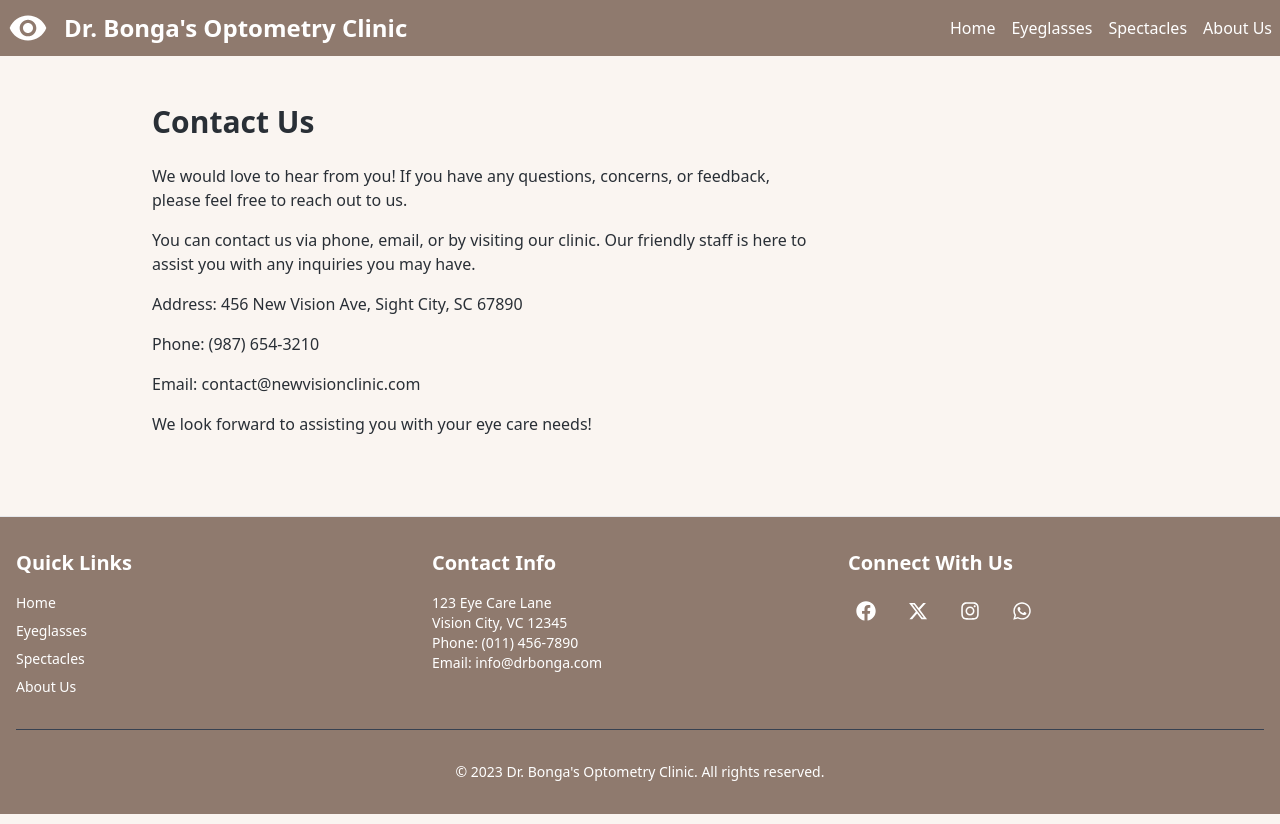
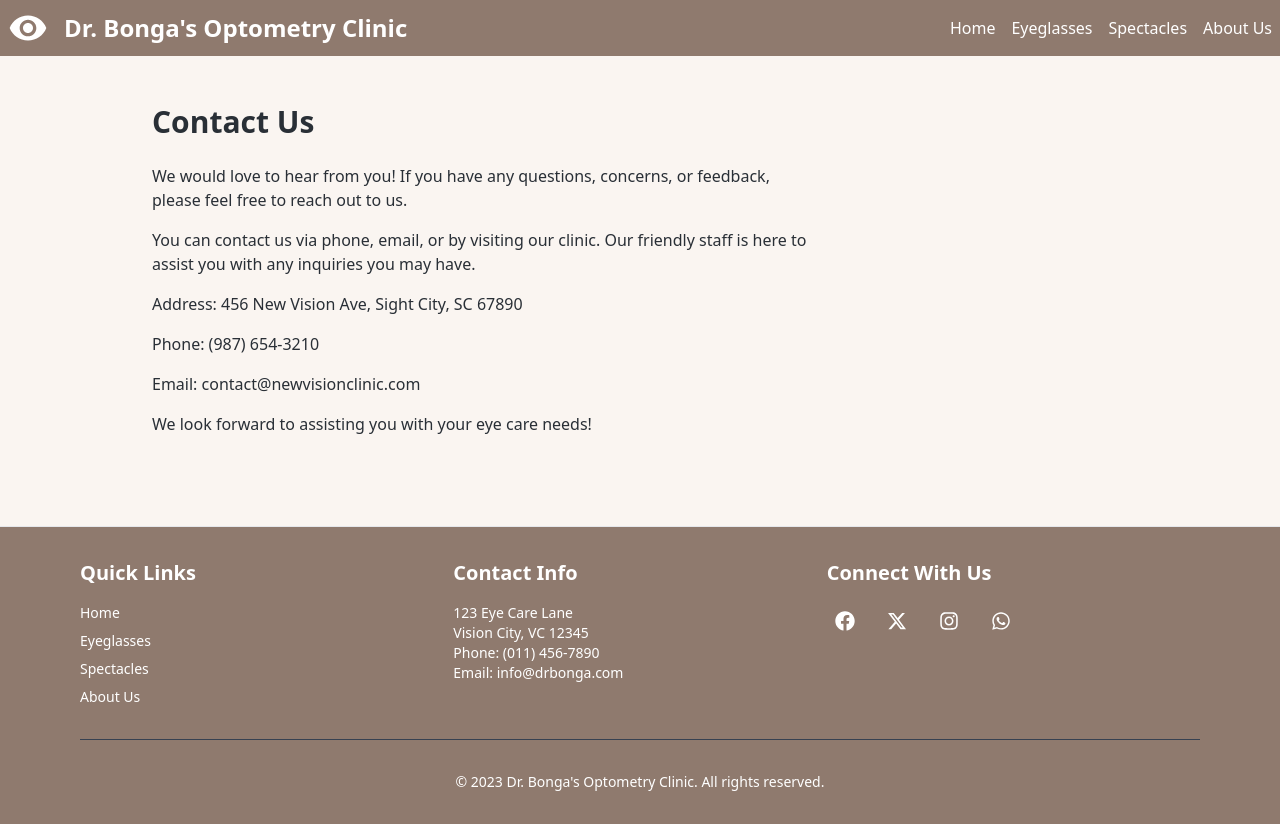
Before and after one commit to Bongakonke-Langa/optometrist-website, a Next.js app: page /contactus in a window 1280 px wide. Built offline with nearby package versions, Linux system fonts and the light colour scheme.

Commit message:
fix:fixed the texts

```diff
--- a/app/contactus/page.tsx
+++ b/app/contactus/page.tsx
@@ -11,7 +11,7 @@ export default function Contact() {
     const [isMenuOpen, setIsMenuOpen] = useState(false);
 
     return (
-      <div className="min-h-screen font-sans bg-[#FAF5F1] text-[#292F36]">
+      <div className="flex flex-col min-h-screen font-sans bg-[#FAF5F1] text-[#292F36]">
         <header className="fixed top-0 left-0 right-0 bg-[#8F7A6E] text-white p-2 z-50">
           <div className="container mx-auto flex items-center justify-between">
             <div className="flex items-center">
@@ -52,7 +52,7 @@ export default function Contact() {
           )}
         </header>
 
-        <main className=" pt-20 p-8">
+        <main className="flex-grow pt-20 p-8">
           <section className="max-w-4xl px-5 md:px-20 lg:px-[120px] 3xl:px-[200px] 4xl:px-[300px]">
             <h2 className="text-3xl font-bold mb-6">Contact Us</h2>
             <p className="mb-4">
@@ -76,10 +76,10 @@ export default function Contact() {
           </section>
         </main>
 
-        <footer className=" border-t bg-[#8F7A6E] text-white mt-12 w-full">
-          <div className="px-4 py-8">
+        <footer className="border-t bg-[#8F7A6E] text-white mt-12 w-full">
+          <div className="max-w-6xl mx-auto px-4 py-8">
             <div className="flex flex-wrap justify-between">
-              <div className="w-full md:w-1/2 lg:w-1/3 mb-6 md:mb-0">
+              <div className="w-full md:w-1/3 mb-6 md:mb-0">
                 <h2 className="text-xl font-semibold mb-4">Quick Links</h2>
                 <nav className="flex flex-col space-y-2">
                   <Link className="text-sm hover:underline" href="/">Home</Link>
@@ -89,7 +89,7 @@ export default function Contact() {
                 </nav>
               </div>
 
-              <div className="w-full md:w-1/2 lg:w-1/3 mb-6 md:mb-0">
+              <div className="w-full md:w-1/3 mb-6 md:mb-0">
                 <h2 className="text-xl font-semibold mb-4">Contact Info</h2>
                 <p className="text-sm">123 Eye Care Lane</p>
                 <p className="text-sm">Vision City, VC 12345</p>
@@ -97,7 +97,7 @@ export default function Contact() {
                 <p className="text-sm">Email: info@drbonga.com</p>
               </div>
 
-              <div className="w-full md:w-1/2 lg:w-1/3 mb-6 md:mb-0">
+              <div className="w-full md:w-1/3 mb-6 md:mb-0">
                 <h2 className="text-xl font-semibold mb-4">Connect With Us</h2>
                 <div className="flex space-x-4">
                   <a href="#" className="p-2 rounded-full hover:bg-white hover:text-[#8F7A6E] transition-colors duration-300">
@@ -125,7 +125,6 @@ export default function Contact() {
             </div>
           </div>
         </footer>
-
       </div>
     );
   }
```
